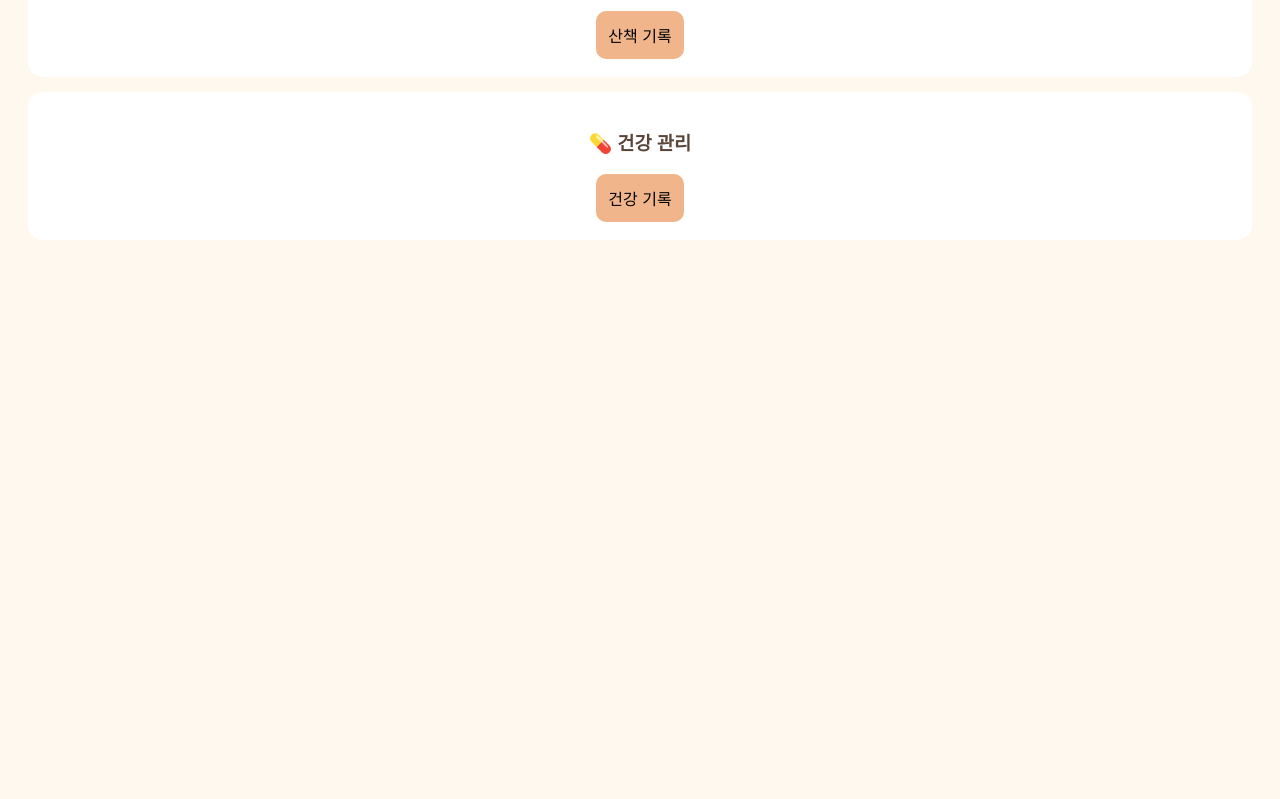
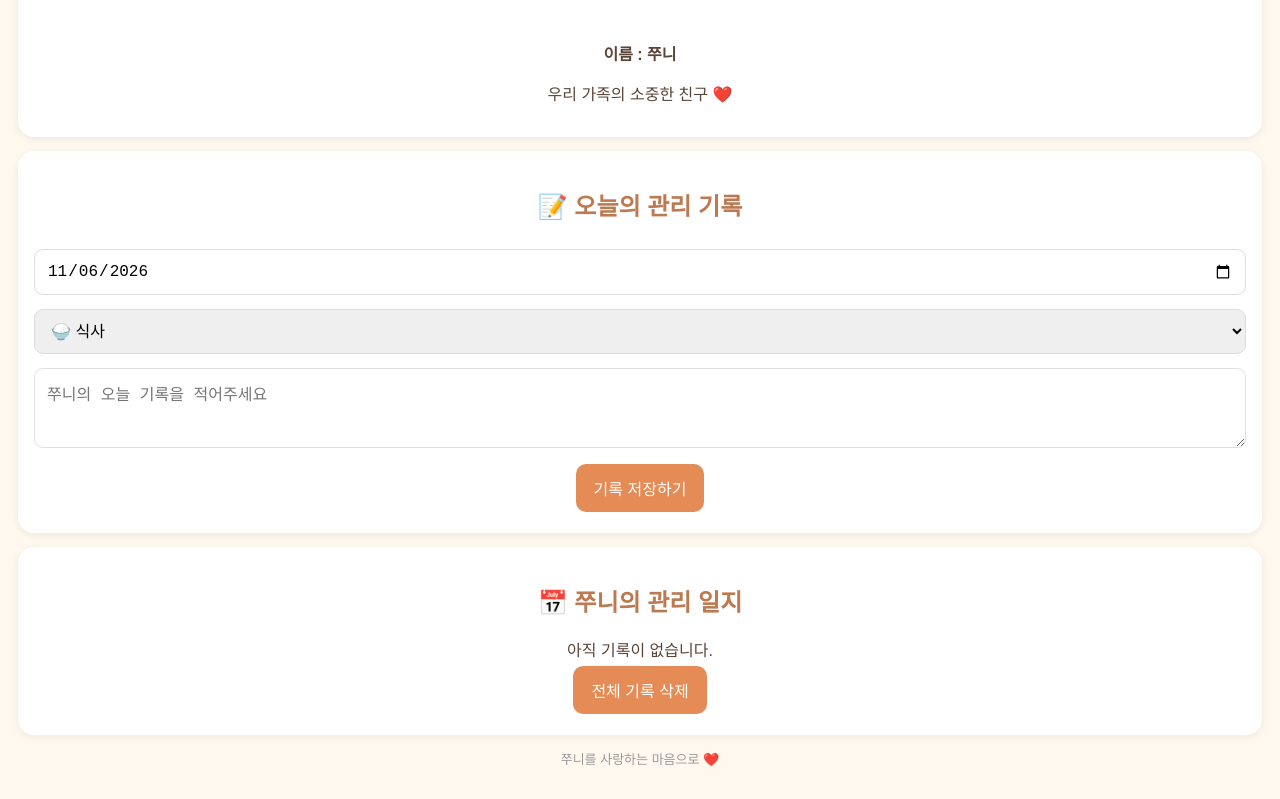
Before and after one commit to k1214sy-max/jjuni-dog-care, a plain HTML site: page index.html in a window 1280 px wide. Shown: the part 352-1151 px from the top of the page. Before the commit the page ends 800 px from the top, so only its background shows below. Drawn offline with Linux system fonts and the light colour scheme.

Commit message:
Update title and improve styling in index.html

```diff
--- a/index.html
+++ b/index.html
@@ -1,46 +1,148 @@
+
 <!DOCTYPE html>
 <html lang="ko">
 <head>
 <meta charset="UTF-8">
 <meta name="viewport" content="width=device-width, initial-scale=1.0">
-<title>쭌이 강아지 관리</title>
+<title>쭈니 강아지 관리</title>
 <style>
-body {
-  font-family: sans-serif;
-  background: #fff8ef;
-  text-align: center;
-  padding: 20px;
-  color: #594538;
+*{box-sizing:border-box}
+body{
+  font-family:sans-serif;
+  background:#fff8ef;
+  color:#594538;
+  text-align:center;
+  padding:18px;
+  margin:0;
 }
-h1 { color: #e58b55; }
-.box {
-  background: white;
-  padding: 18px;
-  margin: 15px 0;
-  border-radius: 15px;
+h1{color:#e58b55}
+h2{color:#bd7950}
+.card{
+  background:white;
+  border-radius:16px;
+  padding:16px;
+  margin:14px 0;
+  box-shadow:0 2px 8px #00000012;
 }
-button {
-  background: #f1b58c;
-  border: none;
-  padding: 12px;
-  border-radius: 10px;
-  font-size: 16px;
+input,select,textarea{
+  width:100%;
+  padding:12px;
+  margin:7px 0;
+  border:1px solid #ddd;
+  border-radius:9px;
+  font-size:16px;
 }
+button{
+  background:#e58b55;
+  color:white;
+  border:0;
+  padding:12px 18px;
+  border-radius:10px;
+  font-size:16px;
+  margin:5px;
+}
+.record{
+  background:#fff4e8;
+  padding:12px;
+  border-radius:10px;
+  margin:8px 0;
+  text-align:left;
+}
+.small{font-size:13px;color:#999}
 </style>
 </head>
 <body>
-<h1>🐶 쭌이 건강 관리</h1>
-<div class="box">
-  <h3>🍚 밥 먹기</h3>
-  <button onclick="alert('밥 먹기를 기록했어요!')">식사 기록</button>
+
+<h1>🐶 쭈니의 행복한 하루</h1>
+<p>사랑하는 쭈니 건강 관리</p>
+
+<div class="card">
+  <h2>🐾 쭈니 프로필</h2>
+  <p style="font-size:55px">🐕</p>
+  <p><b>이름 : 쭈니</b></p>
+  <p>우리 가족의 소중한 친구 ❤️</p>
 </div>
-<div class="box">
-  <h3>🚶 산책</h3>
-  <button onclick="alert('산책을 기록했어요!')">산책 기록</button>
+
+<div class="card">
+  <h2>📝 오늘의 관리 기록</h2>
+  <input type="date" id="date">
+  <select id="kind">
+    <option>🍚 식사</option>
+    <option>🚶 산책</option>
+    <option>💊 약 / 예방접종</option>
+    <option>🛁 목욕 / 미용</option>
+    <option>❤️ 건강 상태</option>
+  </select>
+  <textarea id="memo" rows="3"
+  placeholder="쭈니의 오늘 기록을 적어주세요"></textarea>
+  <button onclick="addRecord()">기록 저장하기</button>
 </div>
-<div class="box">
-  <h3>💊 건강 관리</h3>
-  <button onclick="alert('건강 기록을 확인해 주세요!')">건강 기록</button>
+
+<div class="card">
+  <h2>📅 쭈니의 관리 일지</h2>
+  <div id="records">아직 기록이 없습니다.</div>
+  <button onclick="clearRecords()">전체 기록 삭제</button>
 </div>
+
+<p class="small">쭈니를 사랑하는 마음으로 ❤️</p>
+
+<script>
+document.getElementById("date").value =
+new Date().toISOString().slice(0,10);
+
+let records=JSON.parse(
+localStorage.getItem("jjuniRecords")||"[]"
+);
+
+function showRecords(){
+  let box=document.getElementById("records");
+  if(records.length===0){
+    box.innerHTML="아직 기록이 없습니다.";
+    return;
+  }
+  box.innerHTML="";
+  records.slice().reverse().forEach((r,i)=>{
+    let div=document.createElement("div");
+    div.className="record";
+    let title=document.createElement("b");
+    title.textContent=r.kind;
+    let date=document.createElement("div");
+    date.textContent=r.date;
+    let memo=document.createElement("p");
+    memo.textContent=r.memo;
+    div.append(title,date,memo);
+    box.appendChild(div);
+  });
+}
+
+function addRecord(){
+  let date=document.getElementById("date").value;
+  let kind=document.getElementById("kind").value;
+  let memo=document.getElementById("memo").value.trim();
+  if(!date||!memo){
+    alert("날짜와 내용을 입력해주세요.");
+    return;
+  }
+  records.push({date,kind,memo});
+  localStorage.setItem(
+    "jjuniRecords",JSON.stringify(records)
+  );
+  document.getElementById("memo").value="";
+  showRecords();
+  alert("쭈니의 기록이 저장되었습니다! ❤️");
+}
+
+function clearRecords(){
+  if(confirm("모든 기록을 삭제할까요?")){
+    records=[];
+    localStorage.setItem(
+      "jjuniRecords",JSON.stringify(records)
+    );
+    showRecords();
+  }
+}
+
+showRecords();
+</script>
 </body>
 </html>
```
